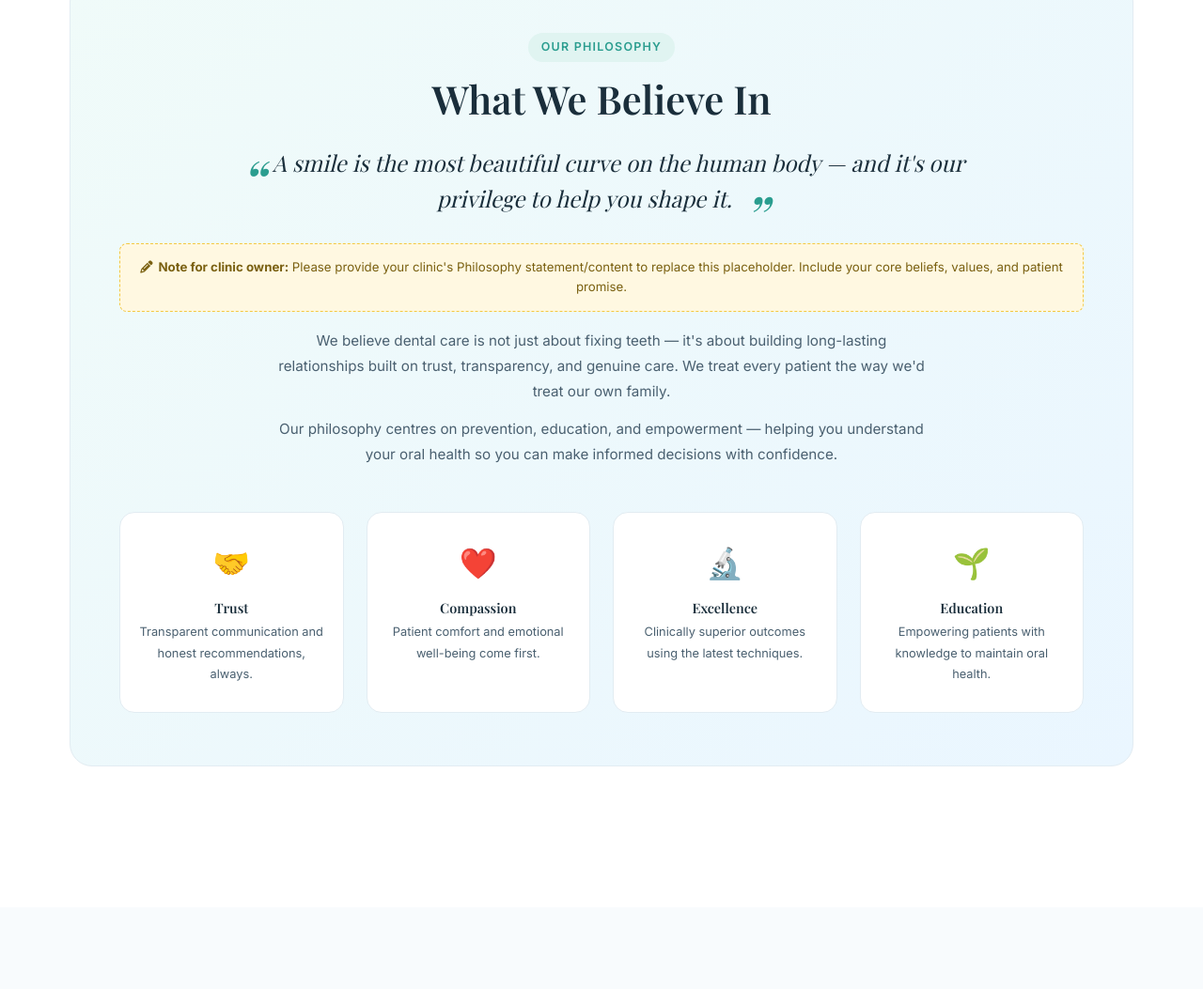
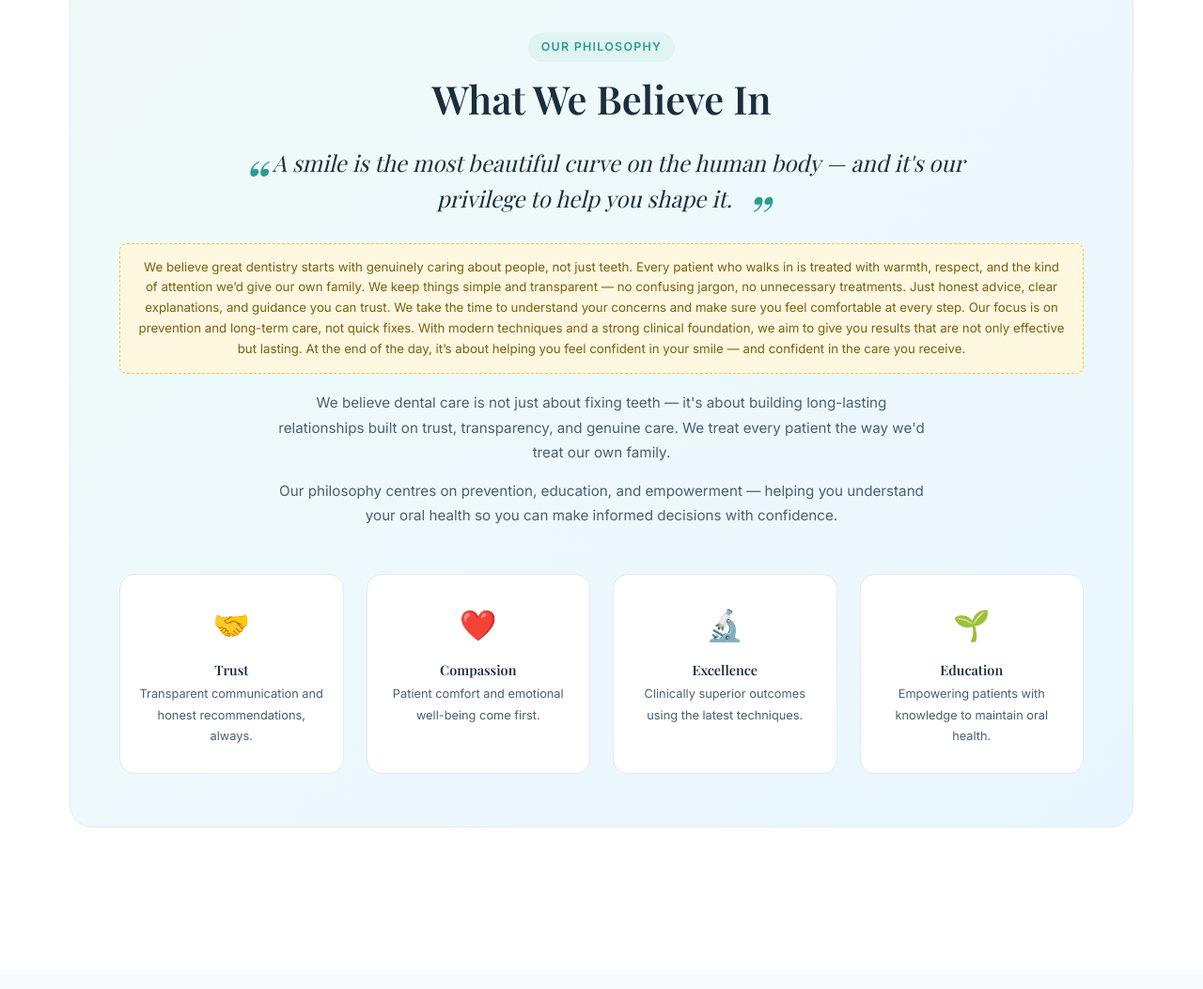
Before and after one commit to RajputVivek/bhola, a website: page about.html in a window 1280 px wide. Shown: the part 1552-2605 px from the top of the page at 94% size. Drawn offline with nearby package versions, Linux system fonts and the light colour scheme.

Commit message:
Update philosophy on about page

```diff
--- a/about.html
+++ b/about.html
@@ -161,7 +161,13 @@
         </blockquote>
 
         <div class="placeholder-note">
-          <i class="fa fa-pencil"></i><strong>Note for clinic owner:</strong> Please provide your clinic's Philosophy statement/content to replace this placeholder. Include your core beliefs, values, and patient promise.
+          We believe great dentistry starts with genuinely caring about people, not just teeth. Every patient who walks in is treated with warmth, respect, and the kind of attention we’d give our own family.
+
+We keep things simple and transparent — no confusing jargon, no unnecessary treatments. Just honest advice, clear explanations, and guidance you can trust. We take the time to understand your concerns and make sure you feel comfortable at every step.
+
+Our focus is on prevention and long-term care, not quick fixes. With modern techniques and a strong clinical foundation, we aim to give you results that are not only effective but lasting.
+
+At the end of the day, it’s about helping you feel confident in your smile — and confident in the care you receive.
         </div>
 
         <p>We believe dental care is not just about fixing teeth — it's about building long-lasting relationships built on trust, transparency, and genuine care. We treat every patient the way we'd treat our own family.</p>
```
